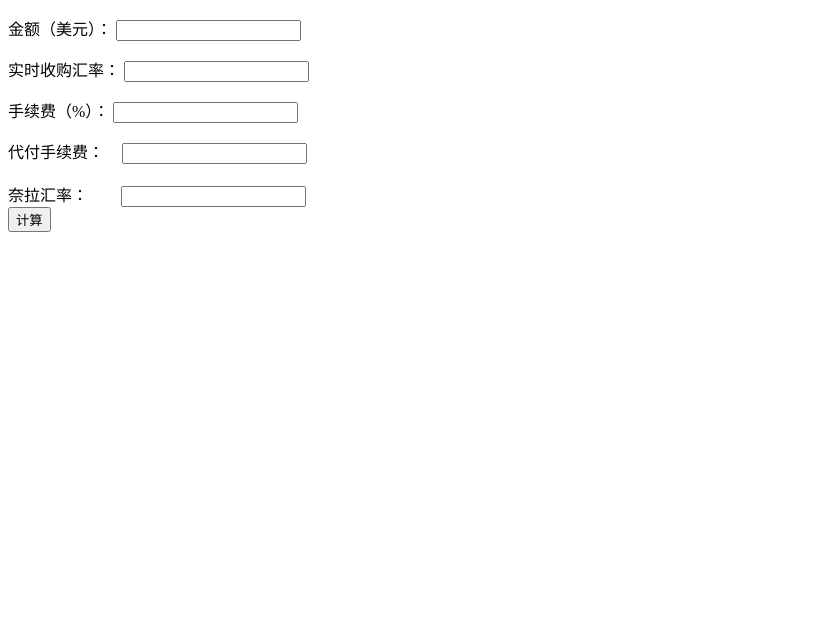
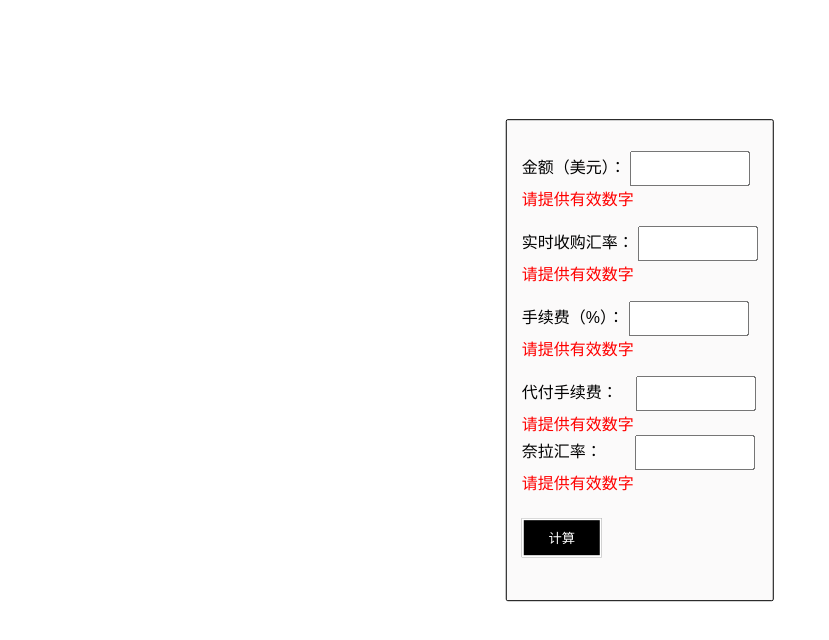
Before and after one commit to cici1235/cici1235.github.io, a plain HTML site: page index.html in a window 1280 px wide. Both pictures are taken after a click on the button "计算". Shown: the whole page, without its empty margins (0-829 px from the left). Drawn offline with Linux system fonts and the light colour scheme.

Commit message:
index.html

```diff
--- a/index.html
+++ b/index.html
@@ -4,8 +4,47 @@
     <meta charset="UTF-8">
     <meta name="viewport" content="width=device-width, initial-scale=1.0">
     <title>计算器</title>
-    <link rel="stylesheet" href="Calcultercss.css"/>
-    <script src="Calculterjs.js" defer></script>
+    <style>
+        body{
+    margin: 0%;
+    padding: 0%;
+    color: black(212, 47, 47);
+    font-family: Arial, Helvetica, sans-serif;
+    background-color:white;
+}
+.wrapper{
+    position: absolute;
+    top: 45%;
+    left: 50%;
+    transform: translate(-50%,-50%);
+    padding: 15px;
+    background: rgba(248, 246, 246, 0.507);
+    border-radius:2px;
+    border: 0.1px solid #000;
+}
+.wrapper span{
+    color: red;
+}
+.wrapper input{
+    outline: none;
+    padding:8px;
+    width: 100px;
+}
+.wrapper button{
+    color: white;
+    padding: 8px;
+    border: 2px solid white;
+    background: black;
+    display: block;
+    margin-top: 10%;
+    cursor: pointer;
+    width: 80px;
+}
+.wrapper .output{
+    color: red;
+    font-size: 28px;
+}
+    </style>
 </head>
 <body>
     <div class="wrapper">
@@ -26,5 +65,59 @@
             <button type="button" id="button">计算</button>
              <p id="output" class="output"></p>
     </div>
+    <script>
+        let button=document.getElementById('button')
+button.addEventListener('click',()=>{
+    const dollar=parseFloat(document.getElementById('dollar').value);
+    const rate=parseFloat(document.getElementById('rate').value);
+    const charge=parseFloat(document.getElementById('charge').value);
+    const paycharge=parseFloat(document.getElementById('paycharge').value);
+    const naira=parseFloat(document.getElementById('naira').value);
+    const result=document.getElementById('output');
+    let dollar_status=false,rate_status=false,charge_status=false,paycharge_status=false,naira_status=false;
+
+    if(dollar===''||isNaN(dollar)||(dollar<=0)){
+        document.getElementById('dollar_error').innerHTML='请提供有效数字';
+    }else{
+        document.getElementById('dollar_error').innerHTML='';
+        dollar_status=true;
+    }
+    if(rate===''||isNaN(rate)||(rate<=0)){
+        document.getElementById('rate_error').innerHTML='请提供有效数字';
+    }else{
+        document.getElementById('rate_error').innerHTML='';
+        rate_status=true;
+    }
+    if(charge===''||isNaN(charge)||(charge<=0)){
+        document.getElementById('charge_error').innerHTML='请提供有效数字';
+    }else{
+        document.getElementById('charge_error').innerHTML='';
+        charge_status=true;
+    }
+    if(paycharge===''||isNaN(paycharge)||(paycharge<=0)){
+        document.getElementById('paycharge_error').innerHTML='请提供有效数字';
+    }else{
+        document.getElementById('paycharge_error').innerHTML='';
+        paycharge_status=true;
+    }
+    if(naira===''||isNaN(naira)||(naira<=0)){
+        document.getElementById('naira_error').innerHTML='请提供有效数字';
+    }else{
+        document.getElementById('naira_error').innerHTML='';
+        naira_status=true;
+    }
+    if( dollar_status&&rate_status&&charge_status&&paycharge_status&&naira_status){
+        const price=((dollar*rate-((dollar*rate)*(charge/100))-paycharge)*naira).toFixed(2);
+        result.innerHTML='最终价格：'+price;
+    }
+    else{
+        alert('表单有误');
+        result.innerHTML='';
+
+    }
+
+
+});
+    </script>
 </body>
 </html>
```
